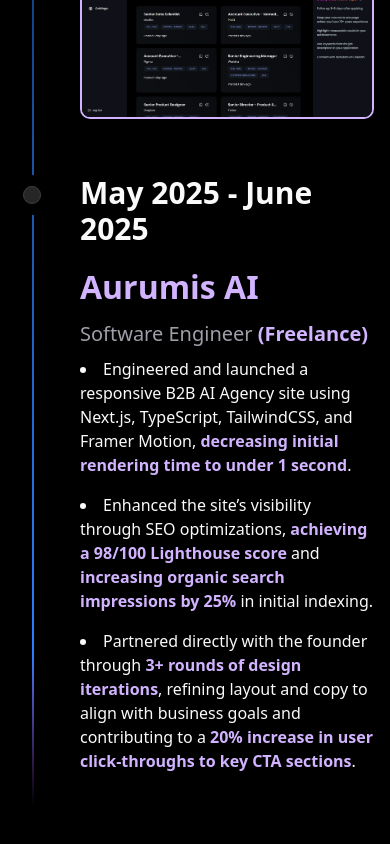
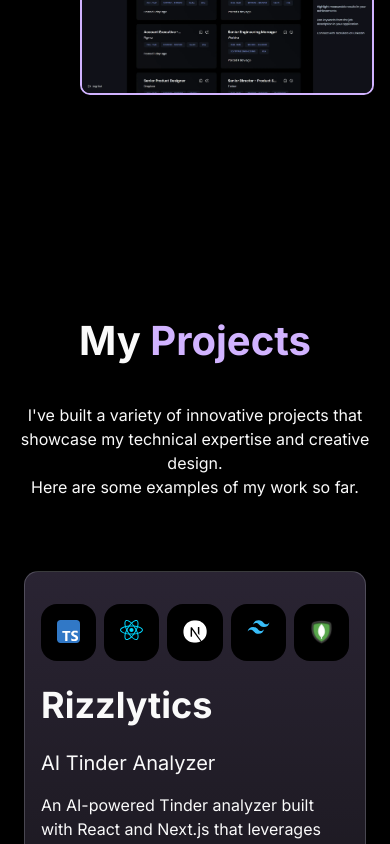
Before and after one commit to sherard-dalaguit/stephen_portfolio, a Next.js app: page / in a window 390 px wide. Shown: the part 3240-4084 px from the top of the page. Built offline with nearby package versions, Linux system fonts and the light colour scheme.

Commit message:
minor fix (aurumis ai not complete yet)

```diff
--- a/components/Hero.tsx
+++ b/components/Hero.tsx
@@ -11,7 +11,7 @@ import { motion } from "framer-motion";
 import {FlipWords} from "@/components/ui/flip-words";
 
 const Hero = () => {
-	const words = ["Full-Stack Developer", "Remote Software Engineer", "Founder of Nomadlyst"];
+	const words = ["Full-Stack Developer", "Remote Software Engineer"];
 
 	const renderButton = () => {
 		return (
--- a/data/index.tsx
+++ b/data/index.tsx
@@ -170,7 +170,7 @@ export const timeline = [
             continuously <span className="text-[#d1b3ff] font-bold">scraping over 2000 new remote job postings</span> per week from major remote job boards.
           </li>
           <li>Integrated an email subscription service using Next.js API routes and SendGrid, delivering daily and
-            weekly curated <span className="text-[#d1b3ff] font-bold">remote job listings to 100+ subscribers, boosting platform engagement by 30%</span>.
+            weekly curated <span className="text-[#d1b3ff] font-bold">remote job listings to 250+ subscribers</span>.
           </li>
           <li>Optimized scraping and database indexing logic to handle 2000+ weekly postings with minimal duplication, ensuring platform reliability
 						and <span className="text-[#d1b3ff] font-bold">increasing query speed by 40%</span>.
@@ -210,68 +210,68 @@ export const timeline = [
       </div>
     ),
   },
-  {
-    title: "May 2025 - June 2025",
-    content: (
-      <div>
-        {/*<Link*/}
-        {/*  href="https://www.aurumisai.com"*/}
-        {/*  target="_blank"*/}
-        {/*  rel="noopener noreferrer"*/}
-        {/*  aria-label="Remote Radar"*/}
-        {/*  className="underline underline-offset-4 decoration-2 decoration-wavy decoration-[#d1b3ff] hover:decoration-[#a17eff] cursor-pointer"*/}
-        {/*>*/}
-          <h1 className="font-bold text-[#d1b3ff] hover:text-[#a17eff] text-[32px] md:text-4xl lg:text-5xl">
-            Aurumis AI
-          </h1>
-        {/*</Link>*/}
-        <h2 className="text-zinc-400 text-[20px] md:text-xl lg:text-2xl my-2 sm:my-6">
-          Software Engineer <span className="text-[#d1b3ff] font-bold">(Freelance)</span>
-        </h2>
-        <ul className="list-disc list-inside text-md sm:text-lg lg:text-xl mb-8 space-y-4">
-          <li>Engineered and launched a responsive B2B AI Agency site using Next.js, TypeScript, TailwindCSS, and Framer Motion,
-            <span className="text-[#d1b3ff] font-bold"> decreasing initial rendering time to under 1 second</span>.
-          </li>
-          <li>Enhanced the site’s visibility through SEO optimizations, <span className="text-[#d1b3ff] font-bold">achieving a 98/100 Lighthouse score </span>
-            and <span className="text-[#d1b3ff] font-bold">increasing organic search impressions by 25%</span> in initial indexing.
-          </li>
-          <li>Partnered directly with the founder through <span className="text-[#d1b3ff] font-bold">3+ rounds of design iterations</span>, refining layout and copy to align with business goals and
-            contributing to a <span className="text-[#d1b3ff] font-bold">20% increase in user click-throughs to key CTA sections</span>.
-          </li>
-        </ul>
-        {/*<Image*/}
-        {/*  src="/projects/AurumisAI.png"*/}
-        {/*  alt="Aurumis AI"*/}
-        {/*  width={800}*/}
-        {/*  height={500}*/}
-        {/*  className="rounded-lg mb-4 border-2 border-[#d1b3ff]"*/}
-        {/*/>*/}
-        {/*<CaseStudy*/}
-        {/*  link="/aurumis-ai"*/}
-        {/*  name="Aurumis AI"*/}
-        {/*  steps={[*/}
-        {/*    {*/}
-        {/*      title: "Problem",*/}
-        {/*      description: "Aurumis AI's problem...",*/}
-        {/*      content: caseStudyContent['aurumis-ai'].problem,*/}
-        {/*      img: "/projects/AurumisAI.png"*/}
-        {/*    },*/}
-        {/*    {*/}
-        {/*      title: "Solution",*/}
-        {/*      description: "How it was solved...",*/}
-        {/*      content: caseStudyContent['aurumis-ai'].solution,*/}
-        {/*      img: "/projects/AurumisAI.png"*/}
-        {/*    },*/}
-        {/*    {*/}
-        {/*      title: "Result",*/}
-        {/*      description: "The outcome...",*/}
-        {/*      content: caseStudyContent['aurumis-ai'].result,*/}
-        {/*      img: "/projects/AurumisAI.png"*/}
-        {/*    },*/}
-        {/*  ]}*/}
-        {/*/>*/}
-      </div>
-    ),
-  },
+  // {
+  //   title: "May 2025 - June 2025",
+  //   content: (
+  //     <div>
+  //       <Link
+  //         href="https://www.aurumisai.com"
+  //         target="_blank"
+  //         rel="noopener noreferrer"
+  //         aria-label="Remote Radar"
+  //         className="underline underline-offset-4 decoration-2 decoration-wavy decoration-[#d1b3ff] hover:decoration-[#a17eff] cursor-pointer"
+  //       >
+  //         <h1 className="font-bold text-[#d1b3ff] hover:text-[#a17eff] text-[32px] md:text-4xl lg:text-5xl">
+  //           Aurumis AI
+  //         </h1>
+  //       </Link>
+  //       <h2 className="text-zinc-400 text-[20px] md:text-xl lg:text-2xl my-2 sm:my-6">
+  //         Software Engineer <span className="text-[#d1b3ff] font-bold">(Freelance)</span>
+  //       </h2>
+  //       <ul className="list-disc list-inside text-md sm:text-lg lg:text-xl mb-8 space-y-4">
+  //         <li>Engineered and launched a responsive B2B AI Agency site using Next.js, TypeScript, TailwindCSS, and Framer Motion,
+  //           <span className="text-[#d1b3ff] font-bold"> decreasing initial rendering time to under 1 second</span>.
+  //         </li>
+  //         <li>Enhanced the site’s visibility through SEO optimizations, <span className="text-[#d1b3ff] font-bold">achieving a 98/100 Lighthouse score </span>
+  //           and <span className="text-[#d1b3ff] font-bold">increasing organic search impressions by 25%</span> in initial indexing.
+  //         </li>
+  //         <li>Partnered directly with the founder through <span className="text-[#d1b3ff] font-bold">3+ rounds of design iterations</span>, refining layout and copy to align with business goals and
+  //           contributing to a <span className="text-[#d1b3ff] font-bold">20% increase in user click-throughs to key CTA sections</span>.
+  //         </li>
+  //       </ul>
+  //       <Image
+  //         src="/projects/AurumisAI.png"
+  //         alt="Aurumis AI"
+  //         width={800}
+  //         height={500}
+  //         className="rounded-lg mb-4 border-2 border-[#d1b3ff]"
+  //       />
+  //       {/*<CaseStudy*/}
+  //       {/*  link="/aurumis-ai"*/}
+  //       {/*  name="Aurumis AI"*/}
+  //       {/*  steps={[*/}
+  //       {/*    {*/}
+  //       {/*      title: "Problem",*/}
+  //       {/*      description: "Aurumis AI's problem...",*/}
+  //       {/*      content: caseStudyContent['aurumis-ai'].problem,*/}
+  //       {/*      img: "/projects/AurumisAI.png"*/}
+  //       {/*    },*/}
+  //       {/*    {*/}
+  //       {/*      title: "Solution",*/}
+  //       {/*      description: "How it was solved...",*/}
+  //       {/*      content: caseStudyContent['aurumis-ai'].solution,*/}
+  //       {/*      img: "/projects/AurumisAI.png"*/}
+  //       {/*    },*/}
+  //       {/*    {*/}
+  //       {/*      title: "Result",*/}
+  //       {/*      description: "The outcome...",*/}
+  //       {/*      content: caseStudyContent['aurumis-ai'].result,*/}
+  //       {/*      img: "/projects/AurumisAI.png"*/}
+  //       {/*    },*/}
+  //       {/*  ]}*/}
+  //       {/*/>*/}
+  //     </div>
+  //   ),
+  // },
 
 ];
```
